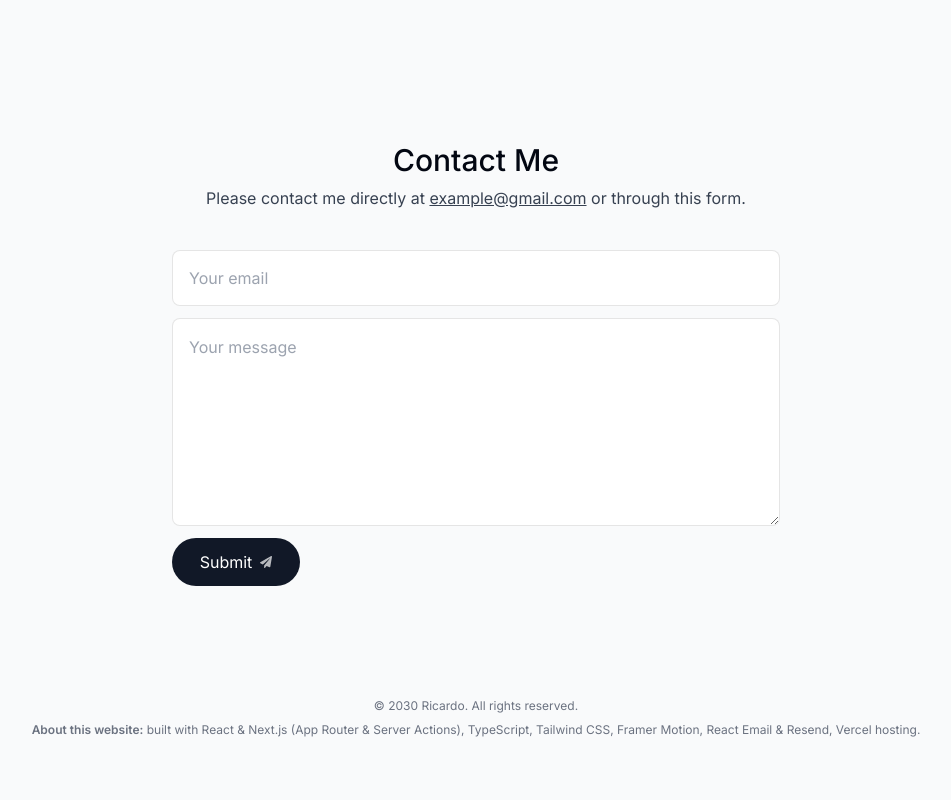
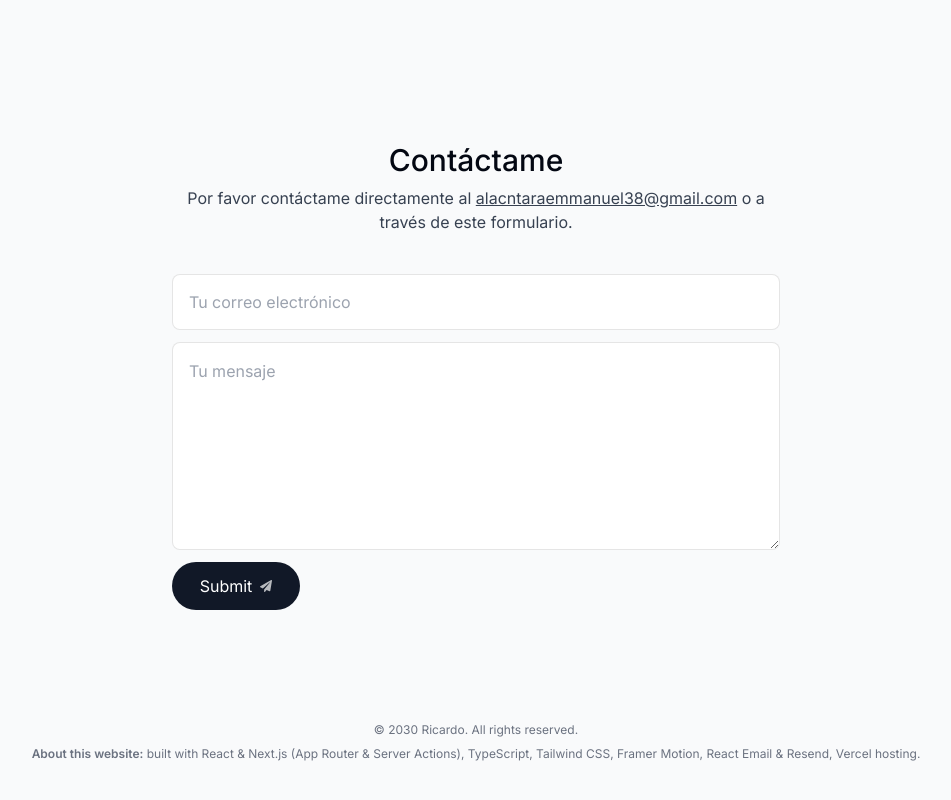
Before and after one commit to alcae/emmanuel-portf, a Next.js app: page / in a window 1280 px wide. Shown: the part 3826-4626 px from the top of the page, without its empty margins (164-1115 px from the left). Before the commit the page ends 4604 px from the top, so only its background shows below. Built offline with nearby package versions, Linux system fonts and the light colour scheme; no server answers.

Commit message:
Update contact.tsx

```diff
--- a/components/contact.tsx
+++ b/components/contact.tsx
@@ -29,14 +29,14 @@ export default function Contact() {
         once: true,
       }}
     >
-      <SectionHeading>Contact me</SectionHeading>
+      <SectionHeading>Contáctame</SectionHeading>
 
       <p className="text-gray-700 -mt-6 dark:text-white/80">
-        Please contact me directly at{" "}
+        Por favor contáctame directamente al{" "}
         <a className="underline" href="mailto:example@gmail.com">
-          example@gmail.com
+          alacntaraemmanuel38@gmail.com
         </a>{" "}
-        or through this form.
+        o a través de este formulario.
       </p>
 
       <form
@@ -49,7 +49,7 @@ export default function Contact() {
             return;
           }
 
-          toast.success("Email sent successfully!");
+          toast.success("¡Correo electrónico enviado exitosamente!");
         }}
       >
         <input
@@ -58,12 +58,12 @@ export default function Contact() {
           type="email"
           required
           maxLength={500}
-          placeholder="Your email"
+          placeholder="Tu correo electrónico"
         />
         <textarea
           className="h-52 my-3 rounded-lg borderBlack p-4 dark:bg-white dark:bg-opacity-80 dark:focus:bg-opacity-100 transition-all dark:outline-none"
           name="message"
-          placeholder="Your message"
+          placeholder="Tu mensaje"
           required
           maxLength={5000}
         />
```
